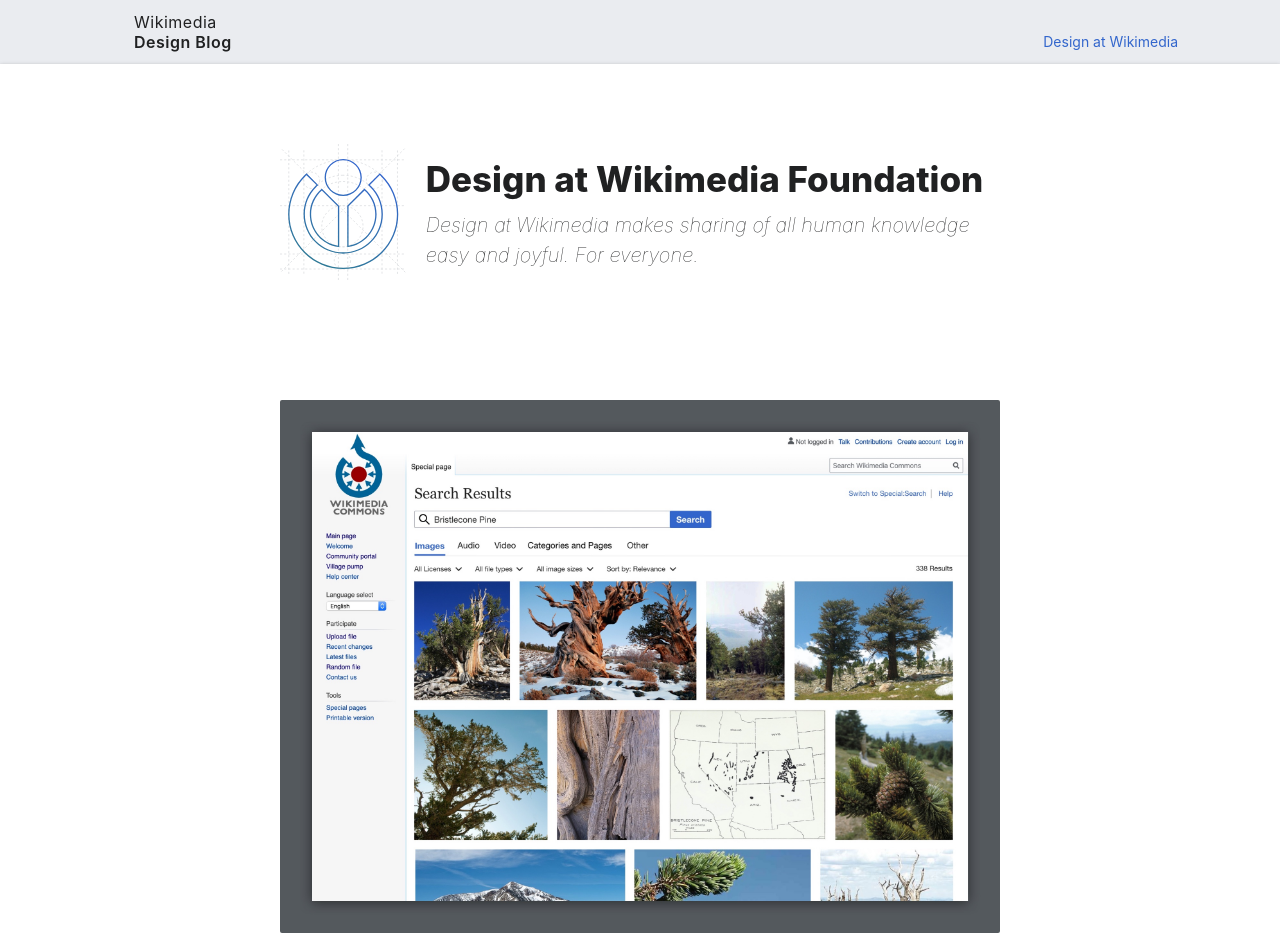
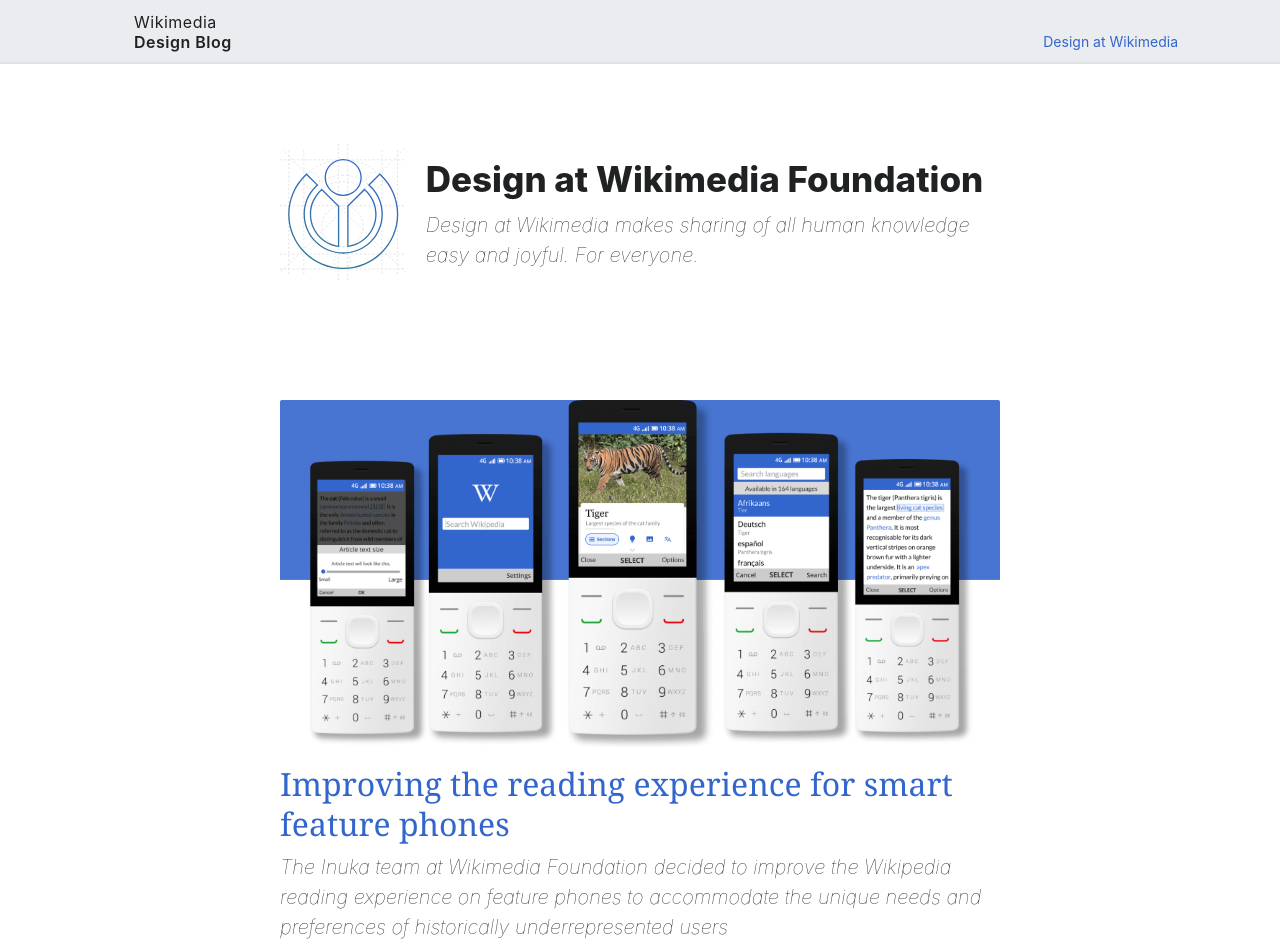
Before and after one commit to wikimedia/design-blog, a Jekyll site: the page built from index.html, in a window 1280 px wide and 1400 px high. Shown: the top 952 px of the window. Built offline with Jekyll 4.4.1, drawn with Linux system fonts in a browser that asks for light colours; some web fonts are replaced; the list of posts is cut into pages by our own code; some of the changed text lies outside the part shown.

Commit message:
Add blog post 'Improving the reading experience for smart feature phones' with optimized images
Optimized images and added text changes to blog.

Change-Id: I87234926ab82080559148a3c06f5dc624af2cf7a

```diff
--- /dev/null
+++ b/_posts/2021-09-23-improving-the-reading-experience-for-smart-feature-phones.md
@@ -0,0 +1,136 @@
+---
+layout: post
+title: "Improving the reading experience for smart feature phones"
+image: /assets/uploads/improving-reading-experience/improving-reading-experience.png
+excerpt: The Inuka team at Wikimedia Foundation decided to improve the Wikipedia reading experience on feature phones to accommodate the unique needs and preferences of historically underrepresented users
+date: 2021-09-23T07:30:00.585Z
+---
+
+_By [Sudhanshu Gautam](https://twitter.com/baba786)_
+
+Reading a Wikipedia article on a feature phone is time consuming. The article about Tiger might take 25-30 minutes to read on a smartphone; alternatively, it would take much longer to read on a feature phone. While smartphones are almost ubiquitous in some parts of the world, over 100M<sup><a href="#note-1" id="ref-1">[1]</a></sup> people across the globe still use feature phones to connect to the internet.
+
+Wikimedia has significant room to expand in emerging communities where access to inexpensive devices and cheap data is quickly growing. To help people overcome barriers to access free knowledge on our projects and be a trustworthy source of knowledge and information, the <a href="https://www.mediawiki.org/wiki/Inuka_team" target="_blank">Inuka team</a> at Wikimedia Foundation decided to improve the Wikipedia reading experience on feature phones to accommodate the unique needs and preferences of historically underrepresented users.
+
+# About the devices
+
+KaiOS, a mobile operating system based on HTML5 power these phones. It supports 4G/LTE, Wi-Fi, Bluetooth, and GPS. India is one of the biggest markets for KaiOS, where it powers Jiophone. These phones have limited computing capabilities, small displays, and most actions are performed using a keypad. Their low cost, combined with the ability to use apps like Google, Facebook, Youtube, etc., make them a top choice among first-time internet users.
+
+On the phone, all actions are presented on a softkey panel linked to physical keys on the keypad. Most actions are performed using center, left, and right hardware keys.
+
+# Design process
+
+Our team started using feature phones to familiarize ourselves with keypad-based interactions, challenges when using apps, impact of limited infrastructure on user experience, and how the Wikipedia reading experience feels. In parallel, we worked with <a href="https://hureo.com/" target="_blank">Hureo</a>, a user research firm based in India, to conduct foundational research<sup><a href="#note-2" id="ref-2">[2]</a></sup> with 25 participants in different cities in India. Research aimed to learn about how they used these devices, their motivations to use them, their awareness of Wikipedia, and their experiences reading Wikipedia articles. These are some of the findings:
+
+- Smart features, durability, and good battery life at an affordable price are the main reasons to use feature phones.
+- Primary usage is social media, entertainment, and look for information online.
+- Wikipedia awareness is low. Informed users use it to read about famous people, entertainment, places to visit, etc.
+- Reading a long Wikipedia article on its browser is quite laborious as typing and scrolling is difficult.
+- Participants mentioned that the small font size required extra effort to read, and caused strain on their eyes.
+- For quick navigation, users wished to have easy access to the table of contents, images, and other parts of articles.
+
+<br>
+These insights from our research, combined with our own experiences and frustrations when reading Wikipedia articles on feature phones, indicated that we should try to provide a better reading experience for all of these people. These were the improvements we were interested in testing with users:
+
+- An onboarding flow to define What Wikipedia is in simple language to users who may or may not have used it before.
+
+<div class="columns">
+  <figure>
+    <img src="{{ "/assets/uploads/improving-reading-experience/brief-onboarding.png" | relative_url }}" alt="Brief onboarding to share about Wikipedia, language diversity, and the volume of articles available.">
+    <figcaption>Brief onboarding to share about Wikipedia, language diversity, and the volume of articles available.</figcaption>
+  </figure>
+</div>
+
+- A “quick links panel” to directly access a section of an article, view images, or  read an article in different languages.
+<div class="columns">
+  <figure class="third-width centered">
+    <img src="{{ "/assets/uploads/improving-reading-experience/quick-links.png" | relative_url }}" alt="Quick links to access different parts of an article.">
+    <figcaption>Quick links to access different parts of an article.</figcaption>
+  </figure>
+</div>
+
+- Instead of continuous scrolling using the keypad while moving through an article, readers can read clear segments of a Wikipedia article on the small screen one page at a time.
+<div class="columns">
+  <figure class="third-width centered">
+    <img src="{{ "/assets/uploads/improving-reading-experience/page-navigation.gif" | relative_url }}" alt="Animation showing page by page navigation on the Wikipedia app for KaiOS">
+    <figcaption>Animation showing page by page navigation on the Wikipedia app for KaiOS</figcaption>
+  </figure>
+</div>
+
+- Option to read an article in different text sizes.
+<figure>
+  <img src="{{ "/assets/uploads/improving-reading-experience/change-article-text-size.jpg" | relative_url }}" alt="Change article text size from options menu.">
+  <figcaption>Change article text size from options menu.</figcaption>
+</figure>
+
+- Option to use the app in different languages.
+<figure>
+  <img src="{{ "/assets/uploads/improving-reading-experience/change-app-language.jpg" | relative_url }}" alt="Change app language from settings menu.">
+  <figcaption>Change app language from settings menu.</figcaption>
+</figure>
+
+## What did we learn?
+
+Due to the pandemic, conducting remote sessions in India was quite challenging as screen sharing is not directly supported by KaiOS. Luckily, all participants had access to smartphones either through their family members or friends. Twenty participants(12 Male, 8 Females) were recruited within the 20 to 40 years age group. Interviews were conducted in English, Hindi, Marathi, and Telugu to cover language diversity. Usability tasks involved installing the app, searching & reading an article of their choice, and any additional feedback to improve the app.
+<div class="columns">
+  <figure class="half-width centered">
+    <img src="{{ "/assets/uploads/improving-reading-experience/android-participant.jpg" | relative_url }}" alt="A participant is using an android device to screen share on a zoom call.">
+    <figcaption>A participant is using an android device to screen share on a zoom call.</figcaption>
+  </figure>
+</div>
+
+**Summary of session learnings.**
+
+- Users appreciated the ease of discovering articles in multiple languages and the simplicity of changing the app language.
+
+> I can change before searching only. I will use this feature because I can use it  whenever I want to read in Marathi. - User 12
+
+- Users liked quick links to help them access different sections of an article, view images, and quickly access important facts.
+
+> This is part of the same article. This is like a shortcut, so from here I can read any topic related to the article. - User 6
+
+- Users were confused when certain articles were unavailable when they changed the app language to their regional language.
+
+> When I search for ‘Dosa recipe in hindi’ using voice search I get the results, here maybe the information is available in English only and not Hindi. - User 10
+
+- Users could not understand the icon used for quick facts and considered it a map icon.
+
+> I expected to see a map here, as the icon used for it was of a location. - User 11
+
+- Most users did not read the onboarding descriptions as they mostly ignore that part in other apps too.
+
+<br>
+# What’s next?
+
+The app was first released in India in September 2020 and was later released globally in December 2020. It has been downloaded over 2.5M times since its first release. In the next update, we are looking forward to improving article discovery and the overall reading experience. Improvements would include contextual onboarding to quickly start the app, a trending article list to find content beyond search functionality, and other minor changes to improve issues observed during usability sessions. Stay tuned for all the amazing work the Inuka team does to support new internet users in emerging markets.
+
+<figure>
+  <img src="{{ "/assets/uploads/improving-reading-experience/contextual-onboarding.png" | relative_url }}" alt="Tips section for Contextual onboarding.">
+  <figcaption>Tips section for Contextual onboarding.</figcaption>
+</figure>
+
+<figure>
+  <img src="{{ "/assets/uploads/improving-reading-experience/trending-article-list.jpg" | relative_url }}" alt=" Trending article list for regional content discovery. ">
+  <figcaption>Trending article list for regional content discovery. </figcaption>
+</figure>
+
+<br>
+_Thanks Angie Muigai, Prateek Saxena, Rita Ho, Nicolas Ayoub, Alex Hollender, and Aishwarya Vardhana for your feedback and editing help. A special thanks to Carolyn Li-Madeo, who did a fantastic job designing the app’s early experience._
+
+## Related links
+
+- [Wikipedia for KaiOS project page](https://www.mediawiki.org/wiki/Wikipedia_for_KaiOS)
+- [Wikipedia for kaiOS on Github](https://github.com/wikimedia/wikipedia-kaios)
+- [Wikipedia KaiOS app simulator](https://wikimedia.github.io/wikipedia-kaios/sim.html)
+- [KaiOS documentation](https://developer.kaiostech.com/docs/)
+
+
+<footer>
+<br>
+<p id="note-1"><small><a href="#ref-1">[1]</a><a href="https://www.kaiostech.com/kaios-2019-year-in-review/">https://www.kaiostech.com/kaios-2019-year-in-review/</a>
+</small></p>
+
+<p id="note-2"><small><a href="#ref-2">[2]</a><a href="https://www.mediawiki.org/wiki/File:Understanding_KaiOS_users_in_India_-_Report.pdf
+">https://www.mediawiki.org/wiki/File:Understanding_KaiOS_users_in_India_-_Report.pdf
+</a></small></p>
+</footer>
--- a/assets/styles/wmui-blog.css
+++ b/assets/styles/wmui-blog.css
@@ -82,9 +82,22 @@
   display: flex;
 }
 
+.half-width {
+  width: 300px;
+  margin: 0 20px;
+}
+
+.half-width.centered {
+  margin: 0 auto;
+}
+
 .third-width {
   width: 200px;
   margin: 0 20px;
+}
+
+.third-width.centered {
+  margin: 0 auto;
 }
 
 .pagination {
```
Also changed, not shown: assets/uploads/improving-reading-experience/adjust-text-size.png (added), assets/uploads/improving-reading-experience/android-participant.jpg (added), assets/uploads/improving-reading-experience/brief-onboarding.png (added), assets/uploads/improving-reading-experience/change-app-language.jpg (added), assets/uploads/improving-reading-experience/change-article-text-size.jpg (added), assets/uploads/improving-reading-experience/contextual-onboarding.png (added), assets/uploads/improving-reading-experience/improving-reading-experience.png (added), assets/uploads/improving-reading-experience/page-navigation.gif (added), assets/uploads/improving-reading-experience/quick-links.png (added), assets/uploads/improving-reading-experience/text-size.png (added), assets/uploads/improving-reading-experience/trending-article-list.jpg (added), 1 other file.
